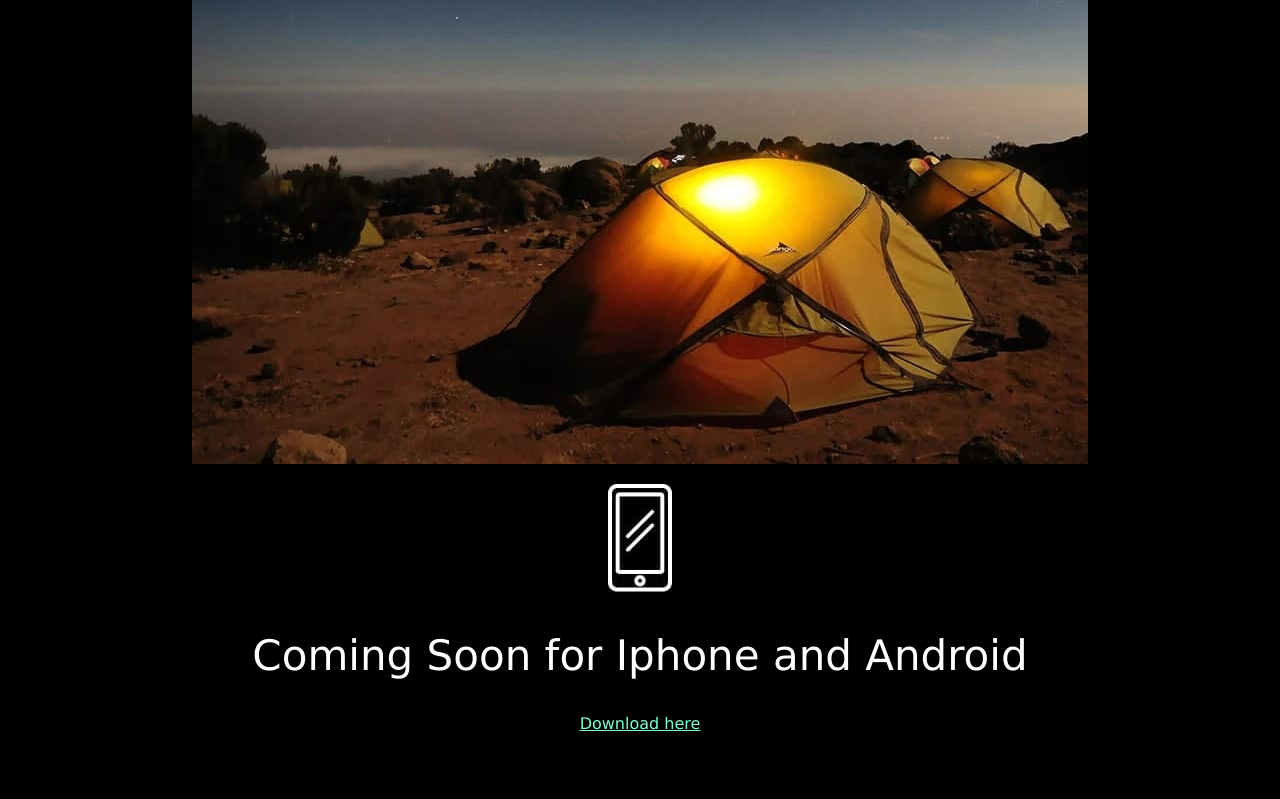
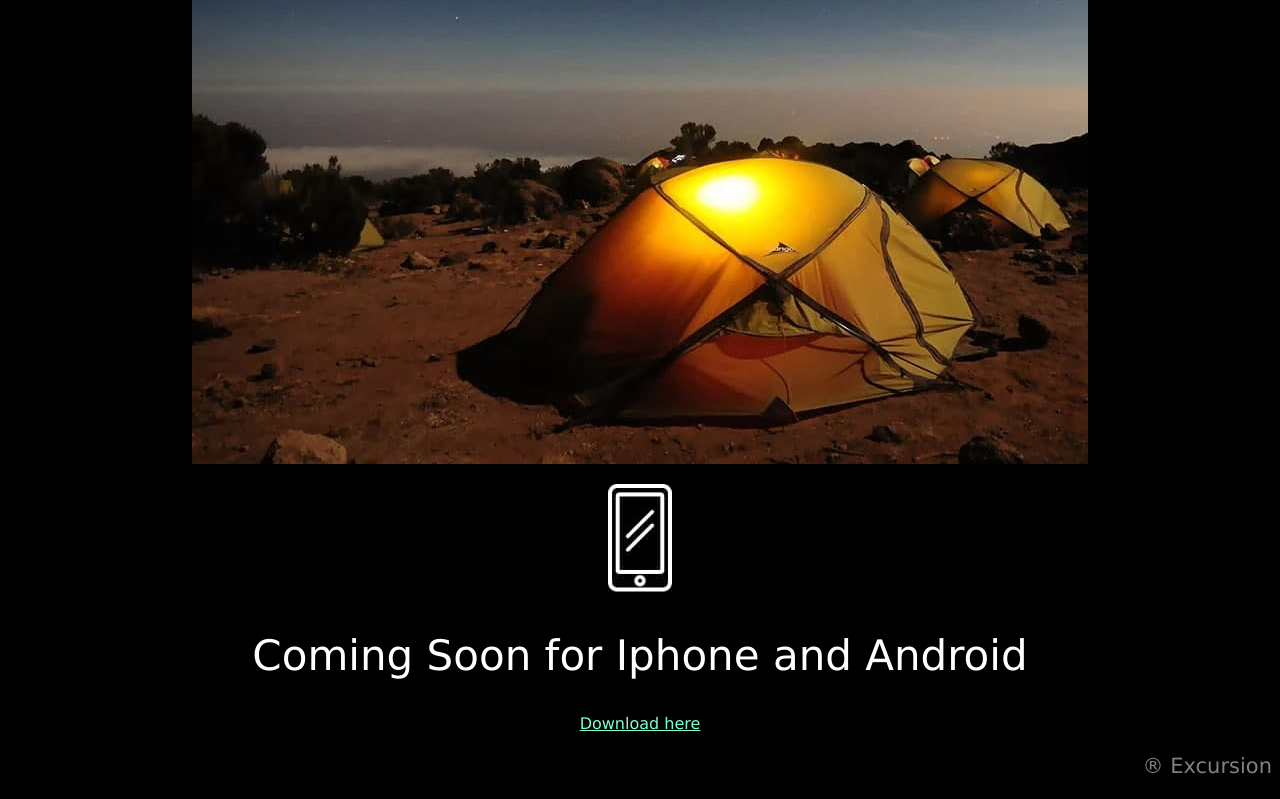
Before and after one commit to Kany101/Excursion, a plain HTML site: page index.html in a window 1280 px wide. Shown: the part 548-1347 px from the top of the page. Before the commit the page ends 1297 px from the top, so only its background shows below. Drawn offline with Linux system fonts and the light colour scheme.

Commit message:
finishing touches

```diff
--- a/index.html
+++ b/index.html
@@ -19,6 +19,7 @@
 <p><img src="resources/images/phone.jpg"></p>
 <h2>Coming Soon for Iphone and Android</h2>
 <p><a class="link--download" href='#'>Download here</a></p>
+<p class="link--h2">® Excursion</p>
 
 
 
--- a/resources/css/style.css
+++ b/resources/css/style.css
@@ -22,3 +22,8 @@ h4{
     font-size: 21px;
     color: gray;
 }
+.link--h2{
+    font-size:21px;
+    text-align: right;
+    color:grey;
+}
```
